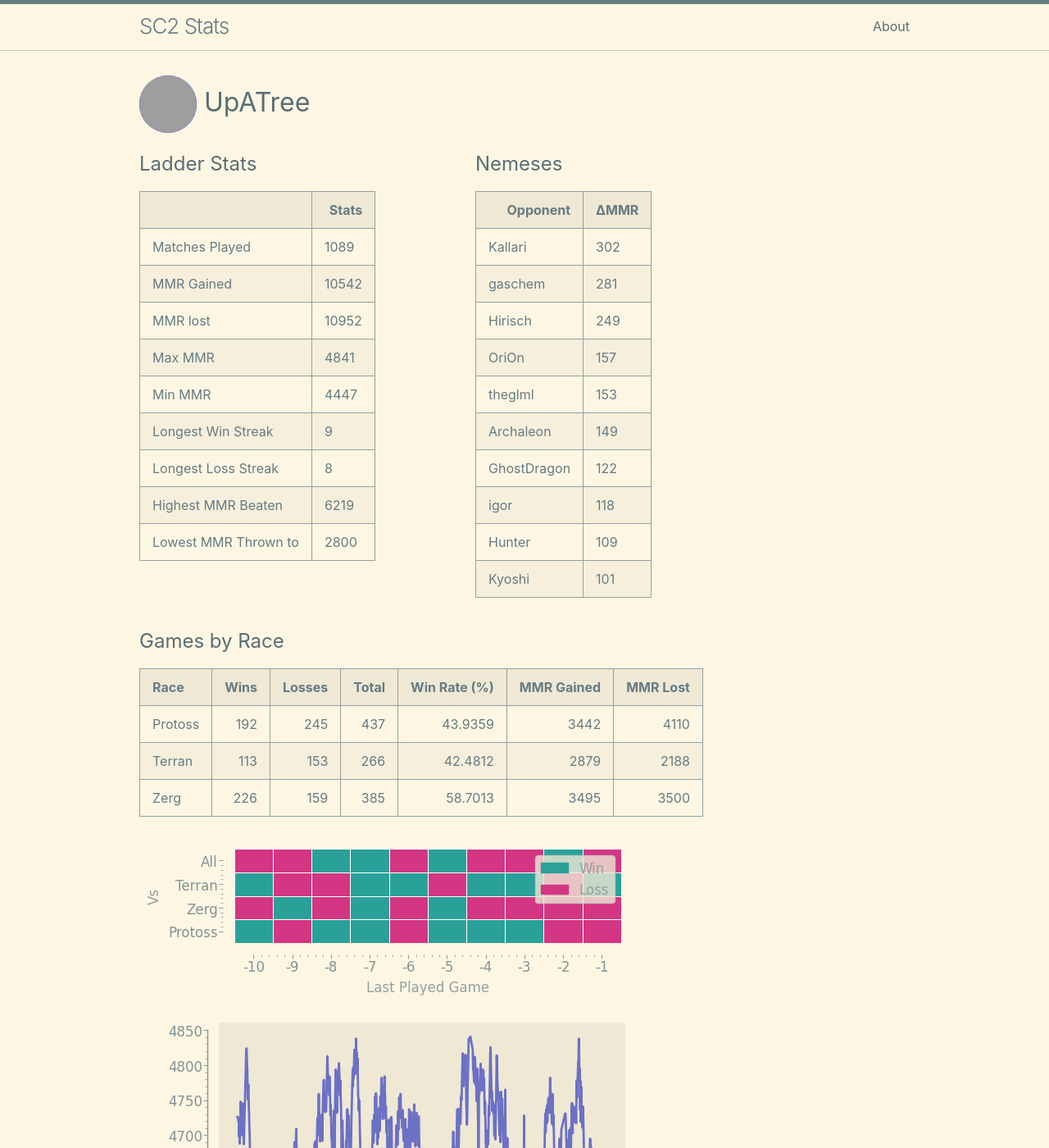
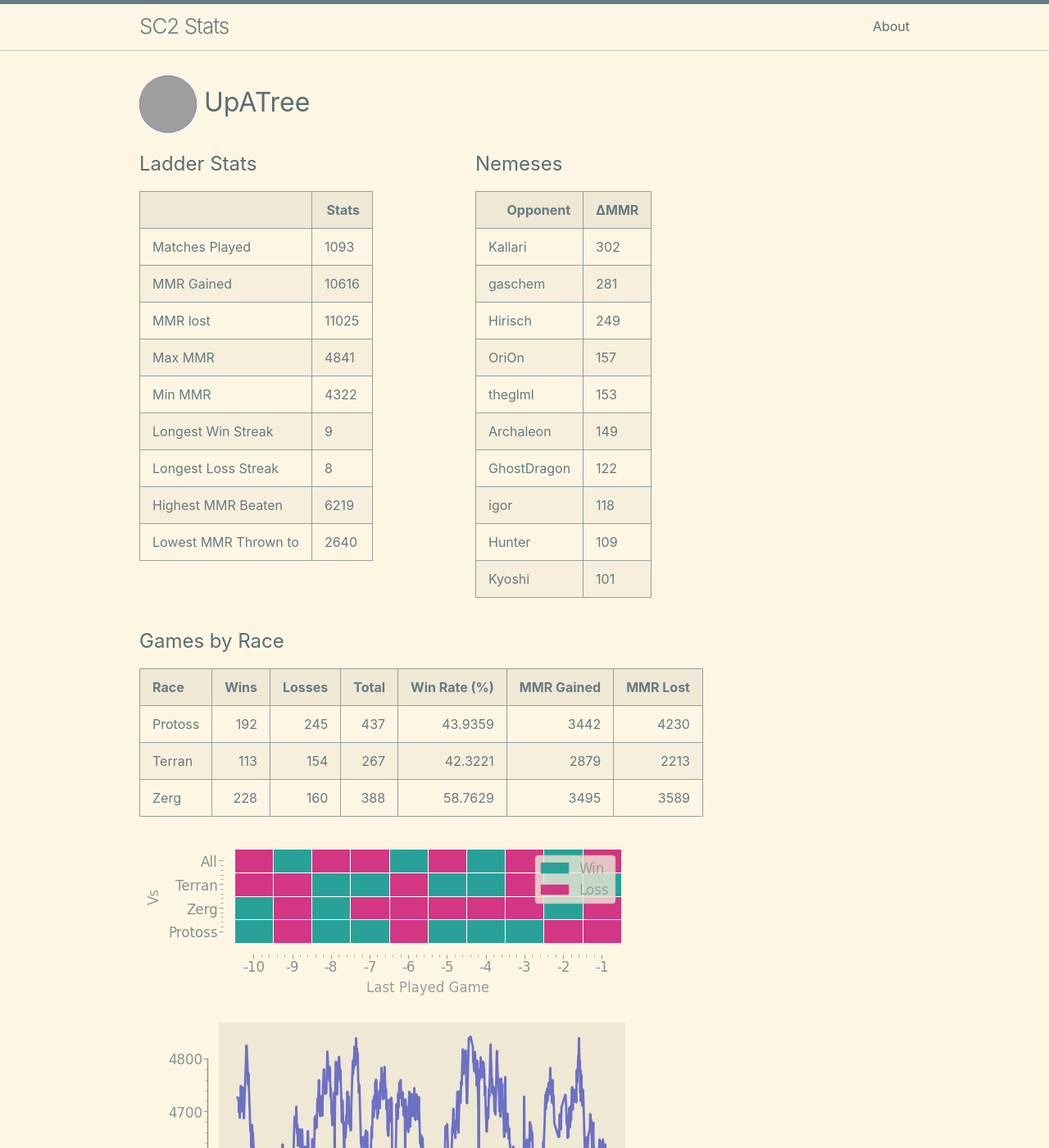
Before and after one commit to kylermurphy/UpATree, a Jekyll site: the page built from docs/index.md, in a window 1280 px wide and 1400 px high. Shown: the whole window at 82% size. Built offline with Jekyll 4.4.1, drawn with Linux system fonts in a browser that asks for light colours; grey boxes are pictures that could not be loaded.

Commit message:
running on push

```diff
--- a/docs/index.md
+++ b/docs/index.md
@@ -18,15 +18,15 @@ layout: home
   <tbody>
     <tr>
       <td>Matches Played</td>
-      <td>1089</td>
+      <td>1093</td>
     </tr>
     <tr>
       <td>MMR Gained</td>
-      <td>10542</td>
+      <td>10616</td>
     </tr>
     <tr>
       <td>MMR lost</td>
-      <td>10952</td>
+      <td>11025</td>
     </tr>
     <tr>
       <td>Max MMR</td>
@@ -34,7 +34,7 @@ layout: home
     </tr>
     <tr>
       <td>Min MMR</td>
-      <td>4447</td>
+      <td>4322</td>
     </tr>
     <tr>
       <td>Longest Win Streak</td>
@@ -50,7 +50,7 @@ layout: home
     </tr>
     <tr>
       <td>Lowest MMR Thrown to</td>
-      <td>2800</td>
+      <td>2640</td>
     </tr>
   </tbody>
 </table>
@@ -114,9 +114,9 @@ layout: home
 
 | Race    |   Wins |   Losses |   Total |   Win Rate (%) |   MMR Gained |   MMR Lost |
 |:--------|-------:|---------:|--------:|---------------:|-------------:|-----------:|
-| Protoss |    192 |      245 |     437 |        43.9359 |         3442 |       4110 |
-| Terran  |    113 |      153 |     266 |        42.4812 |         2879 |       2188 |
-| Zerg    |    226 |      159 |     385 |        58.7013 |         3495 |       3500 |
+| Protoss |    192 |      245 |     437 |        43.9359 |         3442 |       4230 |
+| Terran  |    113 |      154 |     267 |        42.3221 |         2879 |       2213 |
+| Zerg    |    228 |      160 |     388 |        58.7629 |         3495 |       3589 |
 
 ![Games by Race](./assets/gm_hist.png)
 
--- a/log.txt
+++ b/log.txt
@@ -314,3 +314,4 @@ Writing a log file 2025-03-06 18:51:04.
 Writing a log file 2025-03-06 19:17:54.
 Writing a log file 2025-03-06 19:30:11.
 Writing a log file 2025-03-06 19:48:01.
+Writing a log file 2025-03-06 20:24:46.
```
Also changed, not shown: docs/assets/MMR.png, docs/assets/daily.png, docs/assets/gm_hist.png, docs/assets/r_wrt.png, 1 other file.
